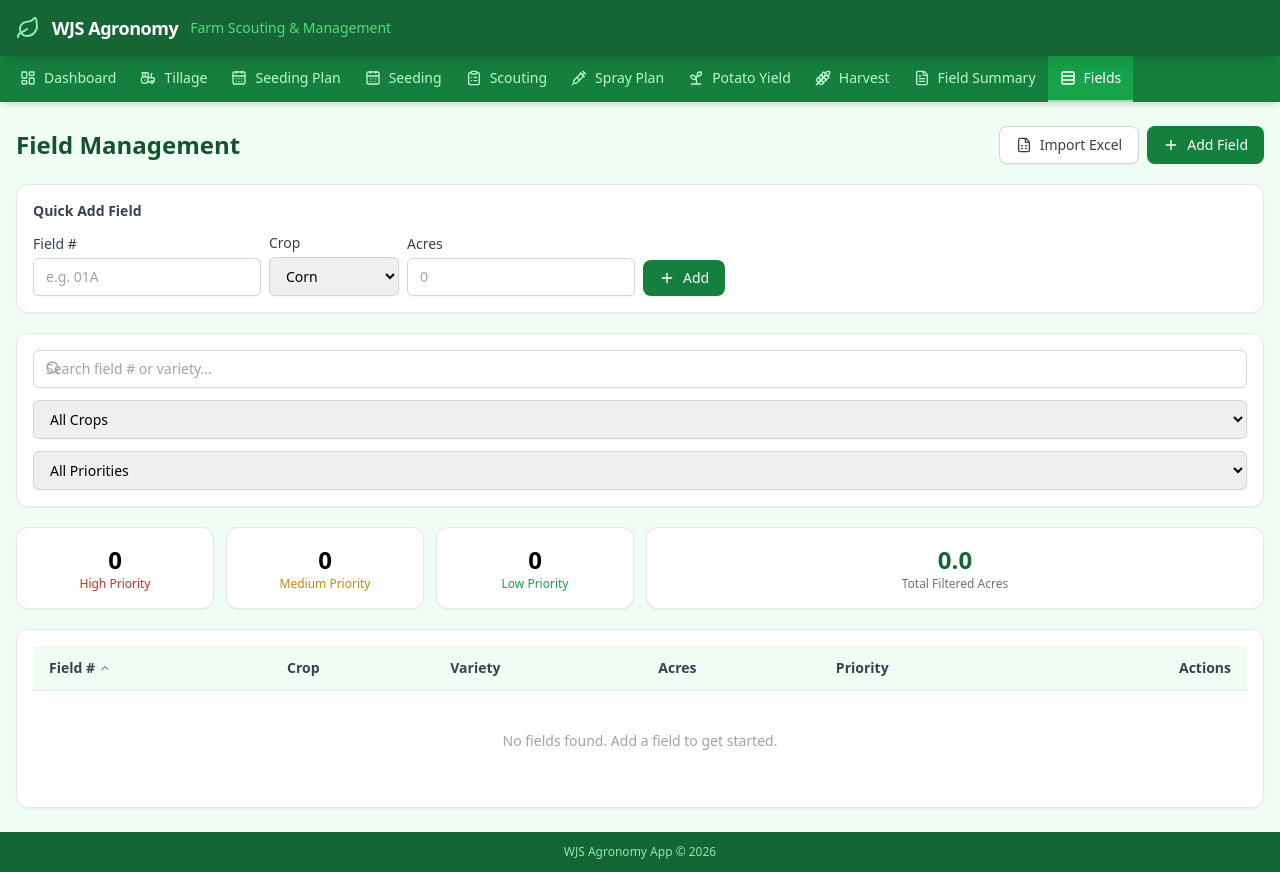
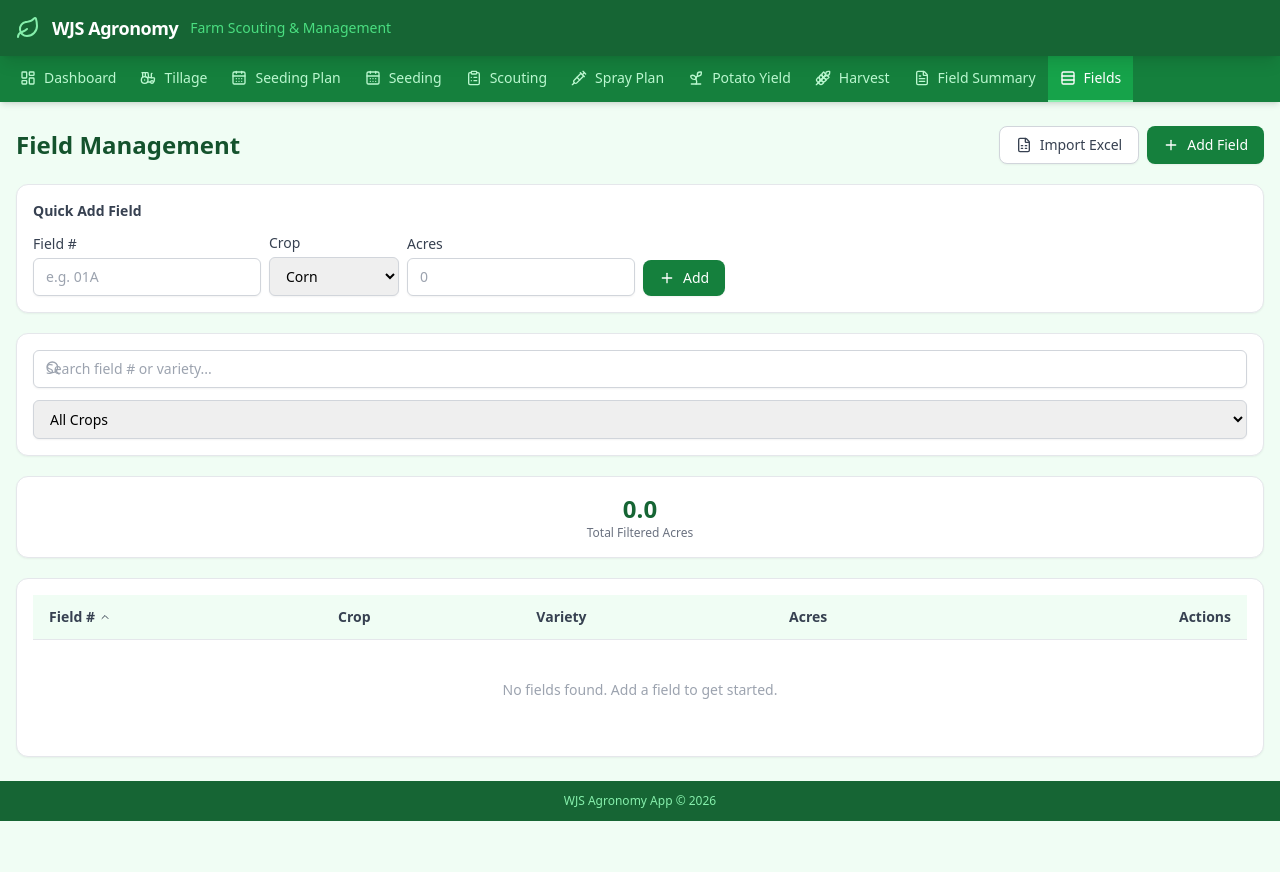
Before and after one commit to Trav3019/WJS-Agronomy-App, a React (Vite) app: page /fields in a window 1280 px wide. After the commit the page ends 821 px from the top, so only its background shows below. Built offline with nearby package versions, Linux system fonts and the light colour scheme.

Commit message:
Update Fields.tsx

```diff
--- a/src/pages/Fields.tsx
+++ b/src/pages/Fields.tsx
@@ -7,6 +7,7 @@ import {
   AlertTriangle, CheckCircle, Minus, Search, X, FileSpreadsheet
 } from 'lucide-react';
 import * as XLSX from 'xlsx';
+import { VARIETIES_BY_CROP } from '../utils/varieties';
 
 const CROPS: CropType[] = ['Corn', 'Canola', 'Soybeans', 'Wheat', 'Edible Beans', 'Oats', 'Potatoes'];
 const PRIORITIES: Priority[] = ['high', 'medium', 'low'];
@@ -54,6 +55,7 @@ export default function Fields({ data, updateData }: Props) {
   const [quickCrop, setQuickCrop] = useState<CropType>('Corn');
   const [quickAcres, setQuickAcres] = useState('');
   const excelRef = useRef<HTMLInputElement>(null);
+  const varietyOptions = VARIETIES_BY_CROP[form.cropType] ?? [];
 
   // Quick add
   function handleQuickAdd() {
@@ -268,12 +270,8 @@ export default function Fields({ data, updateData }: Props) {
             <option value="">All Crops</option>
             {CROPS.map(c => <option key={c}>{c}</option>)}
           </select>
-          <select className="form-input w-36" value={filterPriority} onChange={e => setFilterPriority(e.target.value as Priority | '')}>
-            <option value="">All Priorities</option>
-            {PRIORITIES.map(p => <option key={p} className="capitalize">{p.charAt(0).toUpperCase() + p.slice(1)}</option>)}
-          </select>
-          {(search || filterCrop || filterPriority) && (
-            <button onClick={() => { setSearch(''); setFilterCrop(''); setFilterPriority(''); }} className="text-gray-400 hover:text-gray-600">
+          {(search || filterCrop) && (
+            <button onClick={() => { setSearch(''); setFilterCrop(''); }} className="text-gray-400 hover:text-gray-600">
               <X className="h-4 w-4" />
             </button>
           )}
@@ -281,19 +279,8 @@ export default function Fields({ data, updateData }: Props) {
       </div>
 
       {/* Summary */}
-      <div className="grid grid-cols-3 sm:grid-cols-6 gap-3">
-        {(['high', 'medium', 'low'] as Priority[]).map(p => {
-          const count = data.fields.filter(f => f.priority === p).length;
-          return (
-            <div key={p} className={`card text-center py-3 ${p === 'high' ? 'border-red-200' : p === 'medium' ? 'border-yellow-200' : 'border-green-200'}`}>
-              <div className="text-2xl font-bold">{count}</div>
-              <div className={`text-xs font-medium capitalize ${p === 'high' ? 'text-red-600' : p === 'medium' ? 'text-yellow-600' : 'text-green-600'}`}>
-                {p} priority
-              </div>
-            </div>
-          );
-        })}
-        <div className="card text-center py-3 col-span-3 sm:col-span-3">
+      <div className="grid grid-cols-1 gap-3">
+        <div className="card text-center py-3">
           <div className="text-2xl font-bold text-green-800">{totalAcres.toFixed(1)}</div>
           <div className="text-xs text-gray-500">Total Filtered Acres</div>
         </div>
@@ -316,20 +303,16 @@ export default function Fields({ data, updateData }: Props) {
                   Acres <SortIcon col="acres" />
                 </button>
               </th>
-              <th className="text-left px-4 py-3">
-                <button className="flex items-center gap-1 font-semibold text-gray-700 hover:text-green-800" onClick={() => toggleSort('priority')}>
-                  Priority <SortIcon col="priority" />
-                </button>
-              </th>
               <th className="text-right px-4 py-3 font-semibold text-gray-700">Actions</th>
             </tr>
           </thead>
           <tbody>
             {filtered.length === 0 ? (
-              <tr><td colSpan={6} className="text-center py-10 text-gray-400">No fields found. Add a field to get started.</td></tr>
+              <tr><td colSpan={5} className="text-center py-10 text-gray-400">No fields found. Add a field to get started.</td></tr>
             ) : filtered.map(field => (
               <tr key={field.id} className="border-b border-gray-100 hover:bg-gray-50 transition-colors">
                 <td className="px-4 py-3 font-medium text-green-900">{field.fieldNumber}</td>
+
                 <td className="px-4 py-3">
                   <span className={`px-2 py-0.5 rounded-full text-xs font-medium ${CROP_COLORS[field.cropType]}`}>
                     {field.cropType}
@@ -337,18 +320,6 @@ export default function Fields({ data, updateData }: Props) {
                 </td>
                 <td className="px-4 py-3 text-gray-600 hidden sm:table-cell">{field.variety || '—'}</td>
                 <td className="px-4 py-3 text-gray-600">{field.acres > 0 ? field.acres.toFixed(1) : '—'}</td>
-                <td className="px-4 py-3">
-                  <div className="flex items-center gap-1">
-                    <PriorityIcon p={field.priority} />
-                    <select
-                      value={field.priority}
-                      onChange={e => setPriority(field.id, e.target.value as Priority)}
-                      className="text-xs border-0 bg-transparent focus:outline-none cursor-pointer capitalize"
-                    >
-                      {PRIORITIES.map(p => <option key={p} value={p}>{p.charAt(0).toUpperCase() + p.slice(1)}</option>)}
-                    </select>
-                  </div>
-                </td>
                 <td className="px-4 py-3 text-right">
                   <div className="flex justify-end gap-2">
                     <button onClick={() => openEdit(field)} className="p-1.5 text-blue-600 hover:bg-blue-50 rounded-md transition-colors">
@@ -400,25 +371,24 @@ export default function Fields({ data, updateData }: Props) {
               <div className="grid grid-cols-2 gap-4">
                 <div>
                   <label className="form-label">Crop Type</label>
-                  <select className="form-input" value={form.cropType} onChange={e => setForm(f => ({ ...f, cropType: e.target.value as CropType }))}>
+                  <select className="form-input" value={form.cropType} onChange={e => {
+                    const nextCrop = e.target.value as CropType;
+                    setForm(f => ({
+                      ...f,
+                      cropType: nextCrop,
+                      variety: (VARIETIES_BY_CROP[nextCrop] ?? []).includes(f.variety) ? f.variety : '',
+                    }));
+                  }}>
                     {CROPS.map(c => <option key={c}>{c}</option>)}
                   </select>
                 </div>
                 <div>
                   <label className="form-label">Variety</label>
-                  <input
-                    className="form-input"
-                    value={form.variety}
-                    onChange={e => setForm(f => ({ ...f, variety: e.target.value }))}
-                    placeholder="Variety name"
-                  />
+                  <select className="form-input" value={form.variety} onChange={e => setForm(f => ({ ...f, variety: e.target.value }))}>
+                    <option value="">Select variety...</option>
+                    {varietyOptions.map(v => <option key={v} value={v}>{v}</option>)}
+                  </select>
                 </div>
-              </div>
-              <div>
-                <label className="form-label">Priority</label>
-                <select className="form-input" value={form.priority} onChange={e => setForm(f => ({ ...f, priority: e.target.value as Priority }))}>
-                  {PRIORITIES.map(p => <option key={p} value={p}>{p.charAt(0).toUpperCase() + p.slice(1)}</option>)}
-                </select>
               </div>
               <div>
                 <label className="form-label">Notes</label>
```
